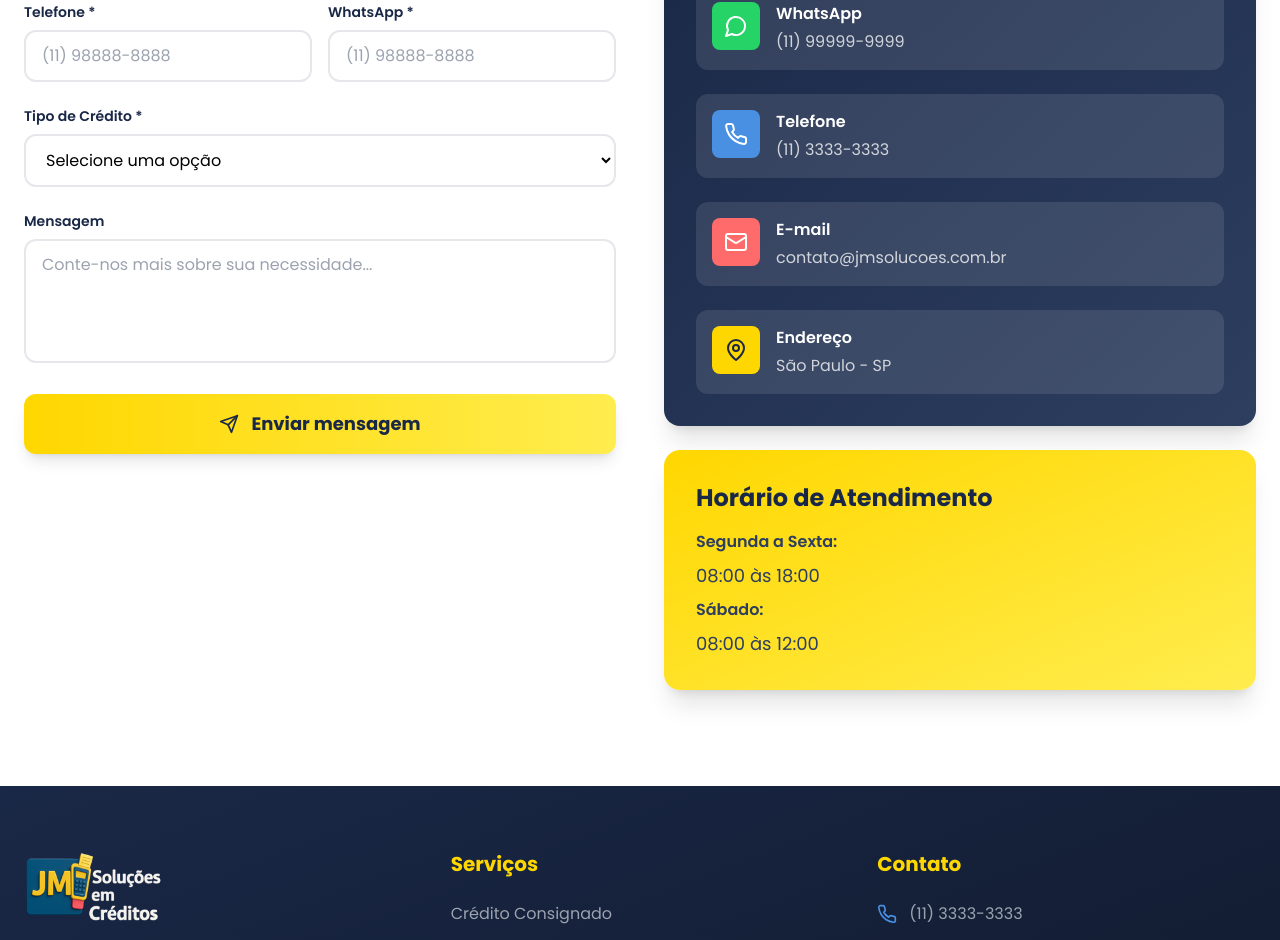
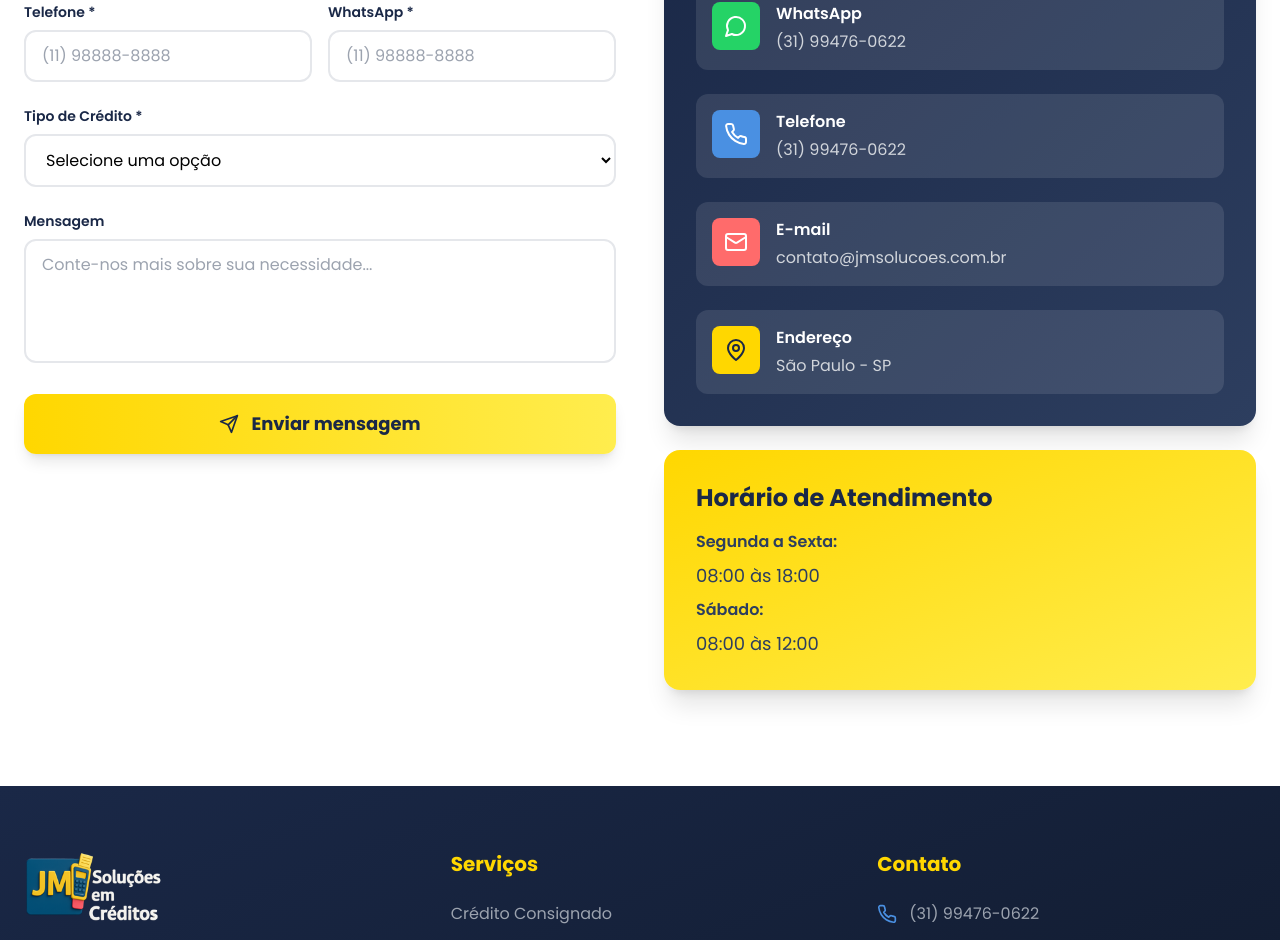
Before and after one commit to mvpslopes/jm-solucoes-credito, a React (Vite) app: page / in a window 1280 px wide. Shown: the part 5275-6215 px from the top of the page. Built offline with nearby package versions, Linux system fonts and the light colour scheme.

Commit message:
Atualizar telefone de contato para (31) 99476-0622

```diff
--- a/src/components/Contact.tsx
+++ b/src/components/Contact.tsx
@@ -12,7 +12,7 @@ export function Contact() {
 
   const handleSubmit = (e: React.FormEvent) => {
     e.preventDefault();
-    const whatsappNumber = '5511999999999';
+    const whatsappNumber = '5531994760622';
     const message = `Olá! Meu nome é ${formData.name}.\n\nTelefone: ${formData.phone}\nWhatsApp: ${formData.whatsapp}\nTipo de Crédito: ${formData.creditType}\n\nMensagem: ${formData.message}`;
     const encodedMessage = encodeURIComponent(message);
     window.open(`https://wa.me/${whatsappNumber}?text=${encodedMessage}`, '_blank');
@@ -136,7 +136,7 @@ export function Contact() {
 
               <div className="space-y-6">
                 <a
-                  href="https://wa.me/5511999999999"
+                  href="https://wa.me/5531994760622"
                   target="_blank"
                   rel="noopener noreferrer"
                   className="flex items-start gap-4 p-4 bg-white/10 rounded-xl hover:bg-white/20 transition-all group"
@@ -146,7 +146,7 @@ export function Contact() {
                   </div>
                   <div>
                     <div className="font-semibold mb-1">WhatsApp</div>
-                    <div className="text-gray-300">(11) 99999-9999</div>
+                    <div className="text-gray-300">(31) 99476-0622</div>
                   </div>
                 </a>
 
@@ -156,7 +156,7 @@ export function Contact() {
                   </div>
                   <div>
                     <div className="font-semibold mb-1">Telefone</div>
-                    <div className="text-gray-300">(11) 3333-3333</div>
+                    <div className="text-gray-300">(31) 99476-0622</div>
                   </div>
                 </div>
 
--- a/src/components/Footer.tsx
+++ b/src/components/Footer.tsx
@@ -51,7 +51,7 @@ export function Footer() {
             <ul className="space-y-4">
               <li className="flex items-center gap-3">
                 <Phone className="w-5 h-5 text-[#4a90e2]" />
-                <span className="text-gray-400">(11) 3333-3333</span>
+                <span className="text-gray-400">(31) 99476-0622</span>
               </li>
               <li className="flex items-center gap-3">
                 <Mail className="w-5 h-5 text-[#ff6b6b]" />
```
